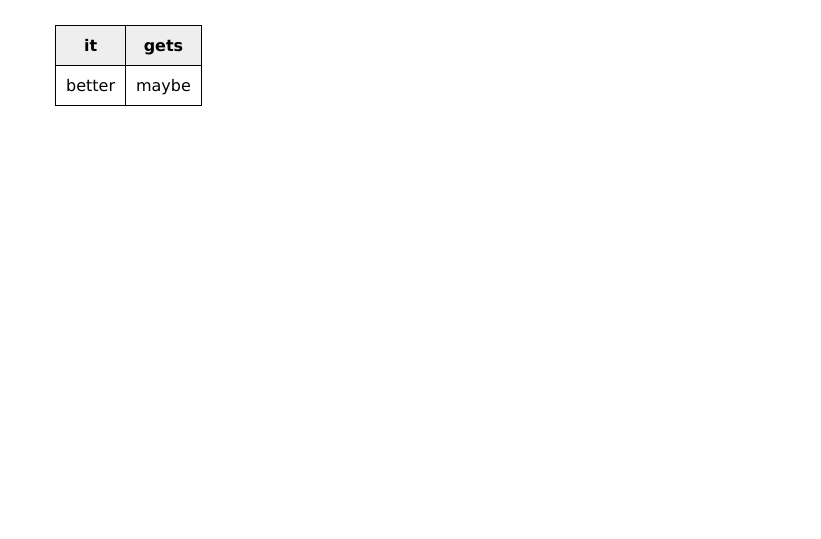
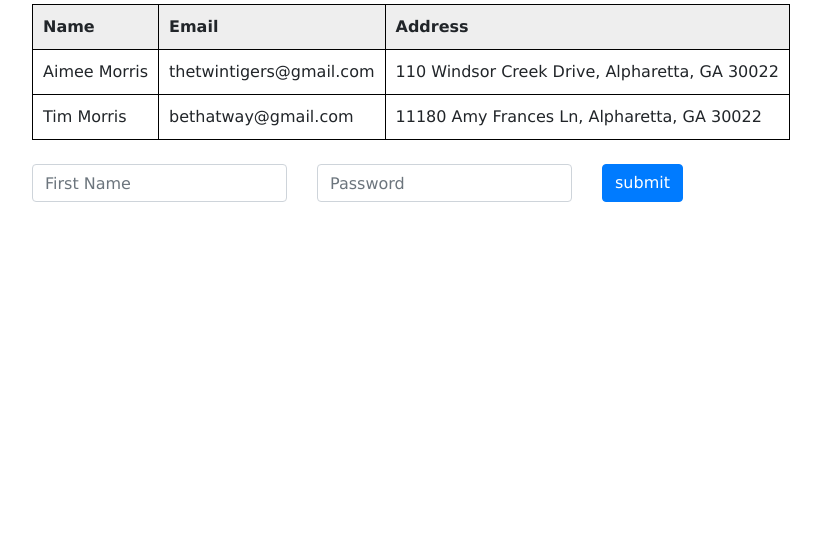
Before and after one commit to aimo88/sandbox, a plain HTML site: page src/html/test.html in a window 1280 px wide. Shown: the part 261-800 px from the top of the page, without its empty margins (53-874 px from the left). Drawn offline with nearby package versions, Linux system fonts and the light colour scheme.

Commit message:
Installed Bootstrap, added 'node_modules' to .gitignore, added some form fields

```diff
--- a/src/html/test.html
+++ b/src/html/test.html
@@ -3,6 +3,7 @@
 <html>
     <head>
         <title>sandbox</title>
+        <link rel="stylesheet" href="../../node_modules/bootstrap/dist/css/bootstrap.css"/>
         <style>
             body {
                 font-family: Verdana, Geneva, Tahoma, sans-serif;
@@ -13,7 +14,8 @@
                 font-size: 32px;
                 color: #fff;
                 font-weight: 900;
-                margin: 25px 50px;
+                /*margin: 25px 50px;*/
+                margin-top:25px;
                 padding: 15px;
                 border: 1px solid #000;
                 border-radius: 4px;
@@ -28,11 +30,13 @@
                 font-size: 16px;
                 font-weight: normal;
             }
-            #main-content {
+            /*#main-content {
                 padding: 50px;
-            }
+            }*/
             table {
-                margin: 25px 50px;
+                /*margin: 25px 50px;
+                margin-top:25px;*/
+
                 border: 1.0px solid #000;
                 border-collapse: collapse;
             }
@@ -43,30 +47,67 @@
                 padding: 10px;
                 border: 1.0px solid #000;
             }
+
         </style>
+        <script type="text/javascript">
+
+            //alert("hello world");
+
+        </script>
     </head>
     <body>
-        <main id="main-content">
+        <main id="main-content" class="container">
+            <section>
                 <div class="myclass">
                     <span>unfuck</span><span>yourself</span>
                     <br/>
                     <span>earth</span>
                     <p>we are all just floating around on this spinning rock trying to make connections</p>
                 </div>
-            <table border="0">
+                <table class="mt-4" border="0">
+
                     <thead>
                         <tr>
-                        <th>it</th>
-                        <th>gets</th>
+                            <th>Name</th>
+                            <th>Email</th>
+                            <th>Address</th>
                         </tr>
                     </thead>
                     <tbody>
                         <tr>
-                        <td>better</td>
-                        <td>maybe</td>
+                            <td>Aimee Morris</td>
+                            <td>thetwintigers@gmail.com</td>
+                            <td>110 Windsor Creek Drive, Alpharetta, GA 30022</td>
+                        </tr>
+                        <tr>
+                            <td>Tim Morris</td>
+                            <td>bethatway@gmail.com</td>
+                            <td>11180 Amy Frances Ln, Alpharetta, GA 30022</td>
                         </tr>
                     </tbody>
                 </table>
+                <div class="mt-4">
+                    <form>
+                        <div class="row">
+                            <div class="col-md-3">
+                                <div class="mb-3">
+                                    <input class="form-control" type="text" id="firstname" placeholder="First Name"/>
+                                </div>
+                            </div>
+                            <div class="col-md-3">
+                                <div class="mb-3">
+                                    <input class="form-control" type="password" id="password" placeholder="Password" />
+                                </div>
+                            </div>
+                            <div class="col-md-3">
+                                <div class="mb-3">
+                                    <button type="button" class="btn btn-primary">submit</button>
+                                </div>
+                            </div>
+                        </div>
+                    </form>
+                </div>
+            </section>
         </main>
     </body>
 </html>
```
Lines whose indentation alone changed are shown as unchanged.
